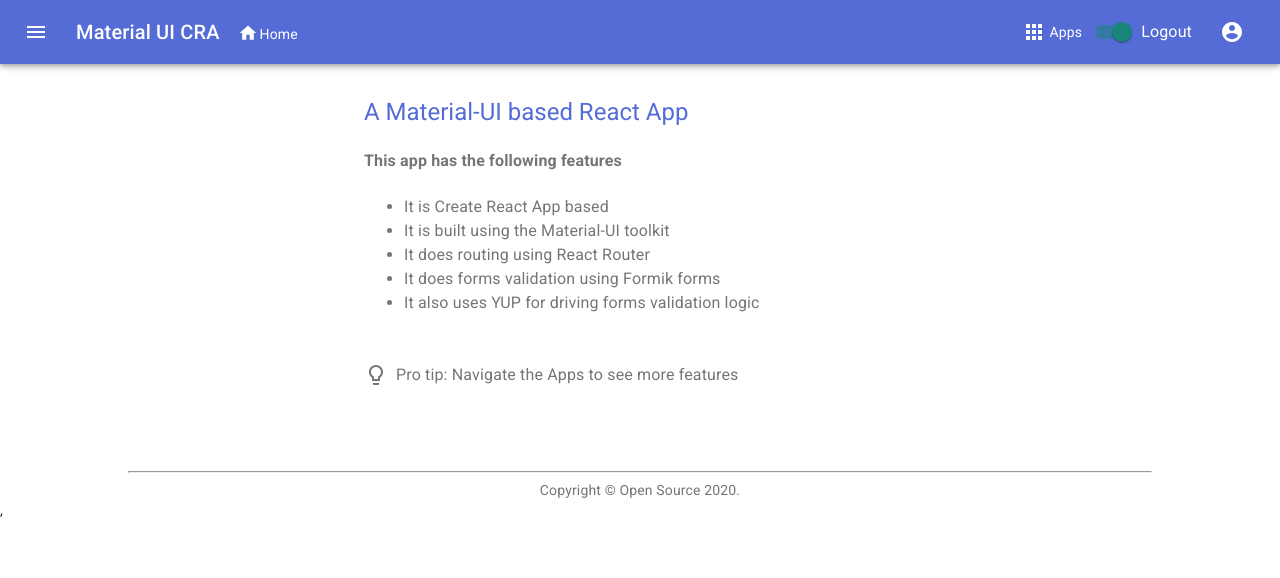
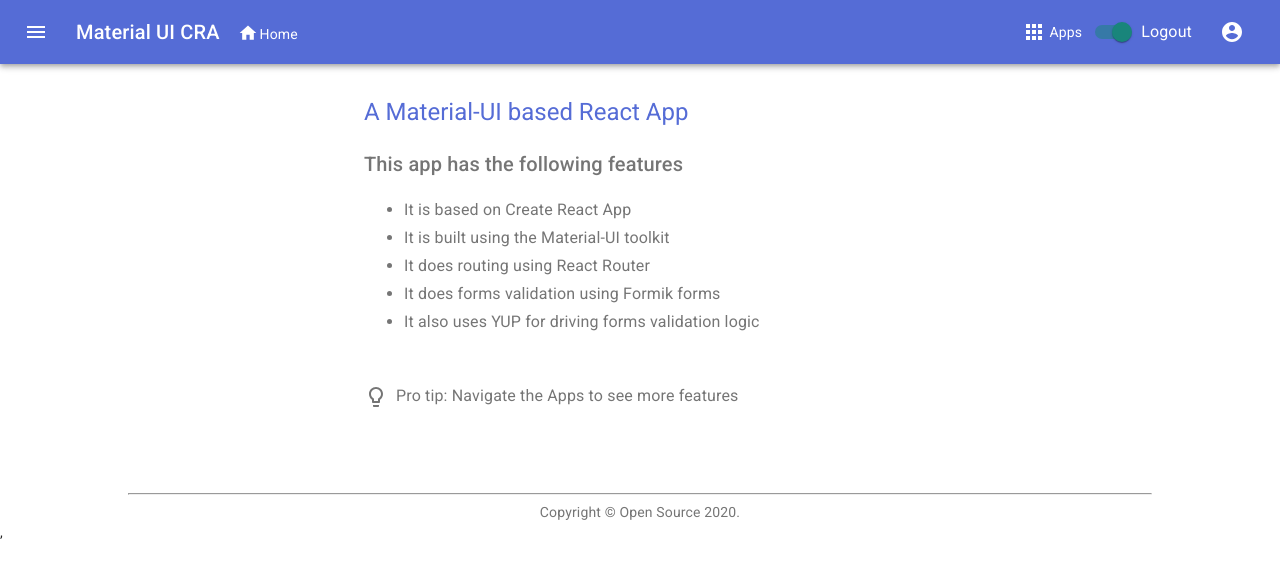
Before and after one commit to Alan-CS/ReactMaterialUIApp, a React (Create React App) app: page / in a window 1280 px wide. Shown: the top 578 px of the page. Built offline with nearby package versions, Linux system fonts and the light colour scheme.

Commit message:
Typography related changes to App.js in order to fix warnings.

```diff
--- a/src/App.js
+++ b/src/App.js
@@ -9,22 +9,20 @@ export default function App() {
   return (
     <Container maxWidth="sm">
       <Box my={4}>
-        <Typography variant="h5"  gutterBottom color="primary">
+        <Typography variant="h5" gutterBottom  color="primary">
           A Material-UI based React App
         </Typography>
-        <Typography color="textSecondary">
-          <div>
-            <h4>
+        <Typography style={{marginTop: '1em'}} variant="h6" color="textSecondary">
               This app has the following features
-            </h4>
+        </Typography>
+        <Typography variant="subtitle1" color="textSecondary">
             <ul>
-              <li> It is Create React App based </li>
+              <li> It is based on Create React App </li>
               <li> It is built using the Material-UI toolkit</li>
               <li> It does routing using React Router </li>
               <li> It does forms validation using Formik forms </li>
               <li> It also uses YUP for driving forms validation logic </li>
             </ul>
-          </div>
         </Typography>
         <ProTip />
       </Box>
```
